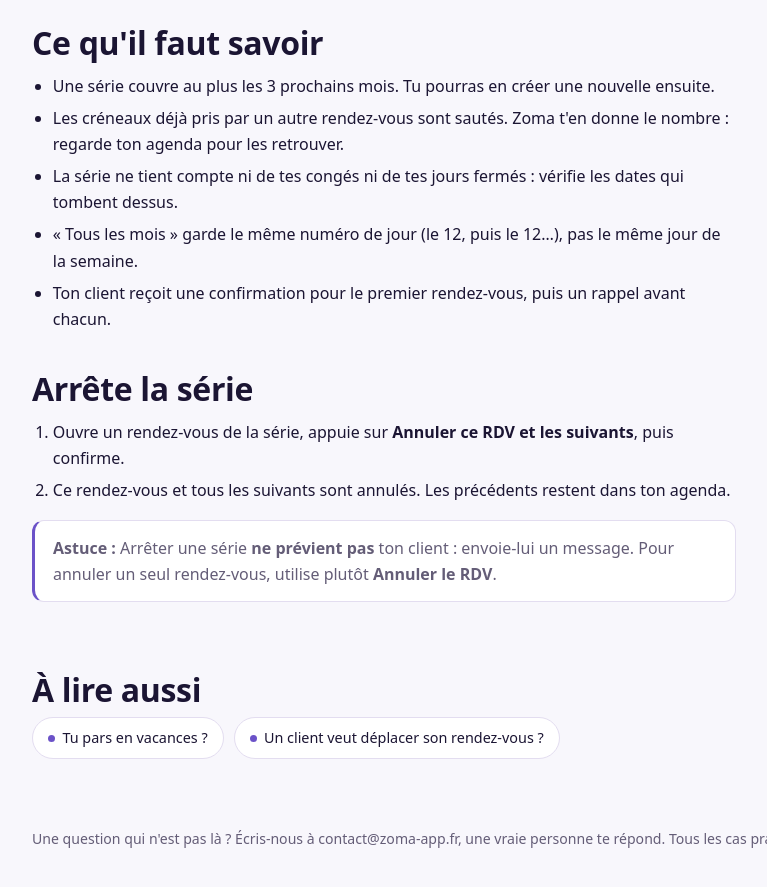
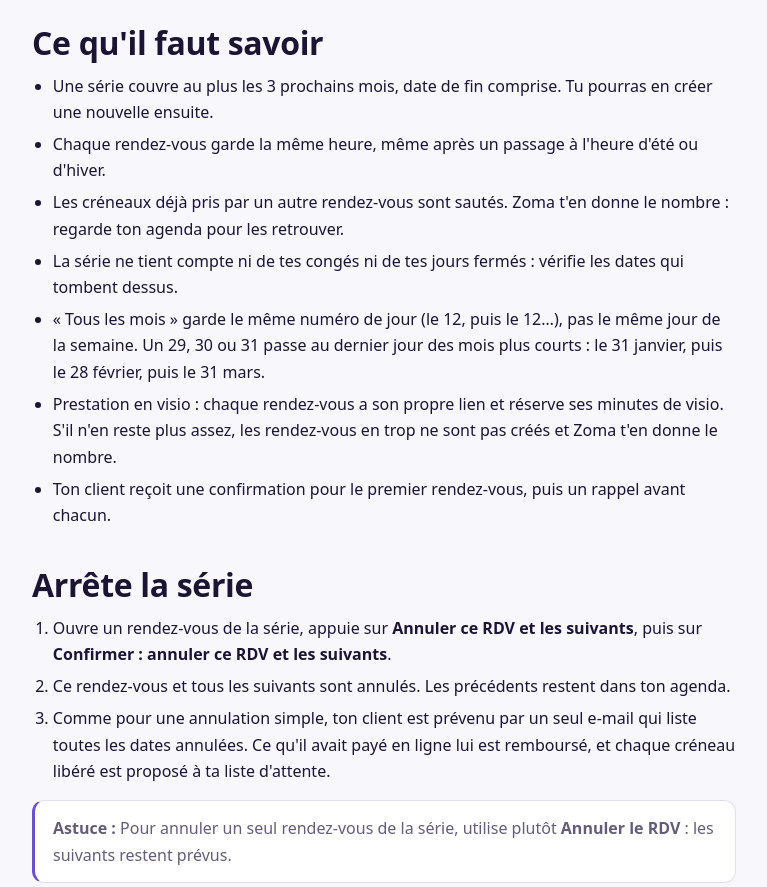
Before and after one commit to V3luxx/zoma-vitrine-site, a plain HTML site: page aide/rdv-recurrent/index.html in a window 1280 px wide. Shown: the part 700-1587 px from the top of the page, without its empty margins (112-879 px from the left). Drawn offline with Linux system fonts and the light colour scheme; a web font is replaced by a local one.

Commit message:
feat(vitrine): Aide — « Un client revient chaque semaine ? » suit la correction des séries récurrentes
Page régénérée par npm run guides:vitrine depuis le guide rdv-recurrent (app, commit 3a3a995 sur
claude/great-panini-248957) : même heure après un changement d'heure, date de fin comprise,
« Tous les mois » le 31, visio, et arrêt de série qui prévient le client par un seul e-mail.
À pousser seulement quand ce commit de l'app est en production.

Co-Authored-By: Claude Opus 5.5 <noreply@anthropic.com>

```diff
--- a/aide/rdv-recurrent/index.html
+++ b/aide/rdv-recurrent/index.html
@@ -66,20 +66,23 @@
 
     <h2>Ce qu&#39;il faut savoir</h2>
     <ul>
-      <li>Une série couvre au plus les 3 prochains mois. Tu pourras en créer une nouvelle ensuite.</li>
+      <li>Une série couvre au plus les 3 prochains mois, date de fin comprise. Tu pourras en créer une nouvelle ensuite.</li>
+      <li>Chaque rendez-vous garde la même heure, même après un passage à l&#39;heure d&#39;été ou d&#39;hiver.</li>
       <li>Les créneaux déjà pris par un autre rendez-vous sont sautés. Zoma t&#39;en donne le nombre : regarde ton agenda pour les retrouver.</li>
       <li>La série ne tient compte ni de tes congés ni de tes jours fermés : vérifie les dates qui tombent dessus.</li>
-      <li>« Tous les mois » garde le même numéro de jour (le 12, puis le 12…), pas le même jour de la semaine.</li>
+      <li>« Tous les mois » garde le même numéro de jour (le 12, puis le 12…), pas le même jour de la semaine. Un 29, 30 ou 31 passe au dernier jour des mois plus courts : le 31 janvier, puis le 28 février, puis le 31 mars.</li>
+      <li>Prestation en visio : chaque rendez-vous a son propre lien et réserve ses minutes de visio. S&#39;il n&#39;en reste plus assez, les rendez-vous en trop ne sont pas créés et Zoma t&#39;en donne le nombre.</li>
       <li>Ton client reçoit une confirmation pour le premier rendez-vous, puis un rappel avant chacun.</li>
     </ul>
 
     <h2>Arrête la série</h2>
     <ol>
-      <li>Ouvre un rendez-vous de la série, appuie sur <b>Annuler ce RDV et les suivants</b>, puis confirme.</li>
+      <li>Ouvre un rendez-vous de la série, appuie sur <b>Annuler ce RDV et les suivants</b>, puis sur <b>Confirmer : annuler ce RDV et les suivants</b>.</li>
       <li>Ce rendez-vous et tous les suivants sont annulés. Les précédents restent dans ton agenda.</li>
+      <li>Comme pour une annulation simple, ton client est prévenu par un seul e-mail qui liste toutes les dates annulées. Ce qu&#39;il avait payé en ligne lui est remboursé, et chaque créneau libéré est proposé à ta liste d&#39;attente.</li>
     </ol>
 
-    <div class="quote"><b>Astuce :</b> Arrêter une série <b>ne prévient pas</b> ton client : envoie-lui un message. Pour annuler un seul rendez-vous, utilise plutôt <b>Annuler le RDV</b>.</div>
+    <div class="quote"><b>Astuce :</b> Pour annuler un seul rendez-vous de la série, utilise plutôt <b>Annuler le RDV</b> : les suivants restent prévus.</div>
   </article>
 
   <section class="block">
```
